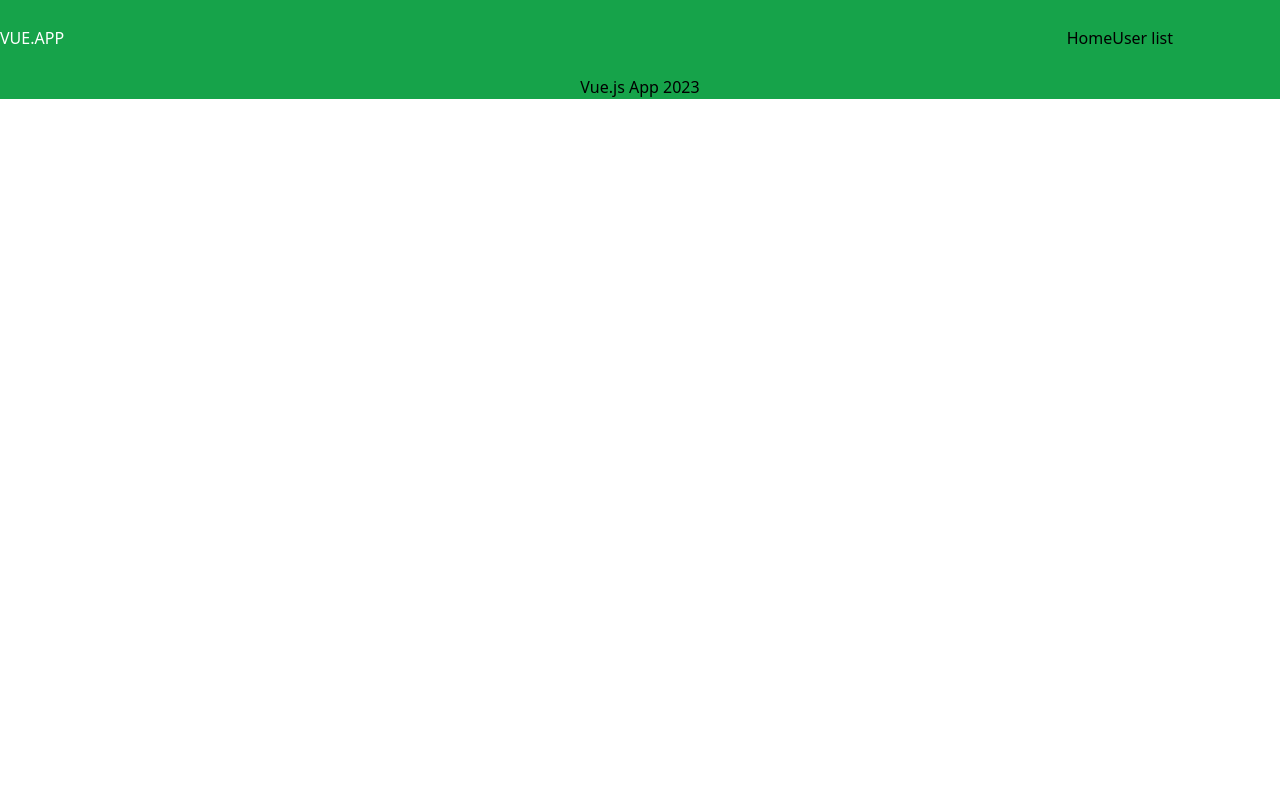
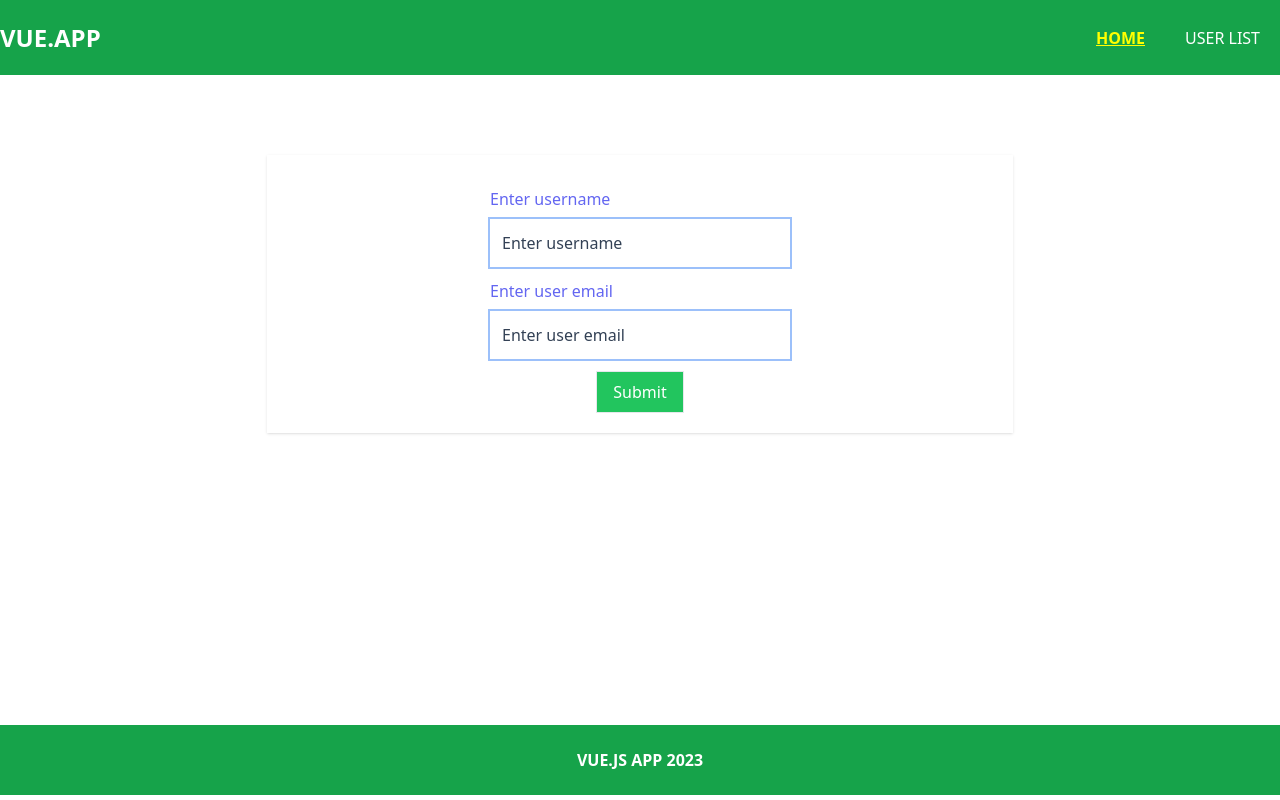
Before and after one commit to abdulazizv/newproject, a Vue app: page / in a window 1280 px wide. Built offline with nearby package versions, Linux system fonts and the light colour scheme.

Commit message:
components and ui added

```diff
--- a/src/App.vue
+++ b/src/App.vue
@@ -3,9 +3,7 @@
 
   <main>
     <section class="main">
-      <div class="container mx-auto">
-
-      </div>
+      <RouterView />
     </section>
   </main>
   <Footer />
@@ -13,6 +11,7 @@
 <script>
 import Footer from '../src/components/Footer/Footer.vue'
 import Header from '../src/components/Header/Header.vue'
+import { RouterView } from 'vue-router'
 export default {
     name:'App',
     data(){
@@ -29,6 +28,8 @@ export default {
 
 }
 </script>
-<style lang="scss">
-
+<style scoped>
+  main {
+    min-height: calc(100vh - 75px - 75px);
+  }
 </style>
--- a/src/components/Footer/Footer.vue
+++ b/src/components/Footer/Footer.vue
@@ -1,6 +1,6 @@
 <template>
-     <footer class="bg-green-600">
-    <p class="text-center">
+     <footer class="bg-green-600 h-[70px] flex items-center justify-center">
+    <p class="text-center uppercase font-bold text-white">
       Vue.js App {{ new Date().getFullYear() }}
     </p>
   </footer>
--- a/src/components/Header/Header.vue
+++ b/src/components/Header/Header.vue
@@ -2,20 +2,29 @@
      <header class="bg-green-600">
     <div class="container mx-auto">
       <nav class="flex w-full justify-between nav h-[75px] items-center">
-        <a href="/" class="text-white uppercase nav-logo">VUE.APP</a>
-        <ul class="nav__list flex w-2/12">
-          <li class="nav__list--item"><a class="nav__list--item-link" href="#">Home</a></li>
-          <li class="nav__list--item"><a class="nav__list--item-link" href="#">User list</a></li>
+        <a href="/" class="text-white uppercase nav-logo text-2xl font-bold">VUE.APP</a>
+        <ul class="nav__list flex min-w-[10%] justify-between uppercase">
+          <li class="nav__list--item">
+            <RouterLink class="nav__list--item-link text-white p-3  mx-2" to="/">Home</RouterLink>
+        </li>
+          <li class="nav__list--item">
+            <RouterLink class="nav__list--item-link text-white p-3  mx-2" to="/userlist">User list</RouterLink>
+        </li>
         </ul>
       </nav>
     </div>
   </header>
 </template>
 <script>
+import {RouterLink} from 'vue-router'
 export default {
     name:'Header'
 }
 </script>
-<style lang="">
-
+<style scoped>
+    .router-link-active {
+        color:yellow;
+        text-decoration: underline;
+        font-weight: 900;
+    }
 </style>
--- a/src/router/index.js
+++ b/src/router/index.js
@@ -1,6 +1,6 @@
 import { createRouter, createWebHistory } from 'vue-router'
 import HomeView from '../views/HomeView.vue'
-
+import UserView from '../views/UserView.vue'
 const router = createRouter({
   history: createWebHistory(import.meta.env.BASE_URL),
   routes: [
@@ -10,8 +10,9 @@ const router = createRouter({
       component: HomeView
     },
     {
-      path: '/about',
-      name: 'about',
+      path: '/userlist',
+      name: 'userlist',
+      component:UserView
       // route level code-splitting
       // this generates a separate chunk (About.[hash].js) for this route
       // which is lazy-loaded when the route is visited.
--- /dev/null
+++ b/src/ui/Button.vue
@@ -0,0 +1,17 @@
+<template>
+
+    <button :type="btnType" class="py-2 px-4 focus:ring-sky-500  focus:ring-2 mx-auto block">{{ textContent }}</button>
+
+</template>
+<script>
+export default {
+name:'Button',
+props:{
+    btnType:String,
+    textContent:String
+}
+}
+</script>
+<style lang="scss">
+
+</style>
--- /dev/null
+++ b/src/ui/Input.vue
@@ -0,0 +1,19 @@
+<template>
+    <label :for="labelId" class="w-[300px] block my-3 mx-auto">
+        <p class="text-indigo-500 my-2" v-if="placeholder">{{ placeholder }}</p>
+        <input type="text" :id="labelId" class="p-3 w-full ring-2 focus:ring-cyan-700 focus:outline-none placeholder:text-slate-700" :placeholder="placeholder">
+    </label>
+</template>
+<script>
+export default {
+    name:'Input',
+    props: {
+        labelId: String,
+        placeholder: String,
+        inputType : String
+    }
+}
+</script>
+<style lang="scss">
+
+</style>
--- a/src/views/HomeView.vue
+++ b/src/views/HomeView.vue
@@ -1,11 +1,42 @@
 <template>
-  <div>
+  <div class="container mx-auto p-20 flex justify-center items-center">
+    <form action="#" class="shadow p-5 w-2/3" @submit="adduser">
+      <Input labelId="username" inputType="text" placeholder="Enter username" :value="name" @input="$event=> name = $event.target.value"/>
+      <Input labelId="email" inputType="email" placeholder="Enter user email" :value="email" @input="$event=> email = $event.target.value" />
+      <Button btnType="submit" textContent="Submit" class="border bg-green-500 text-white"/>
+
+    </form>
 
   </div>
 </template>
 <script>
+import Input from '../ui/Input.vue';
+import UserView from './UserView.vue';
+import Button from '../ui/Button.vue';
 export default {
+  components:{
+    Input,
+    UserView,
+    Button
+  },
+  data() {
+    return {
+      name:"",
+      email:""
+    }
+  },
+  methods: {
+    adduser(e) {
+      e.preventDefault();
 
+      const newUser = {
+        id:Date.now(),
+        name: this.name,
+        email: this.email
+      }
+      console.log(newUser)
+    }
+  },
 }
 </script>
 <style lang="scss">
--- /dev/null
+++ b/src/views/UserView.vue
@@ -0,0 +1,13 @@
+<template lang="">
+    <div class="bg-orange-500 p-20">
+        <p class="text-center text-white" >Userlist</p>
+    </div>
+</template>
+<script>
+export default {
+    name:'UserView'
+}
+</script>
+<style lang="scss">
+
+</style>
```
